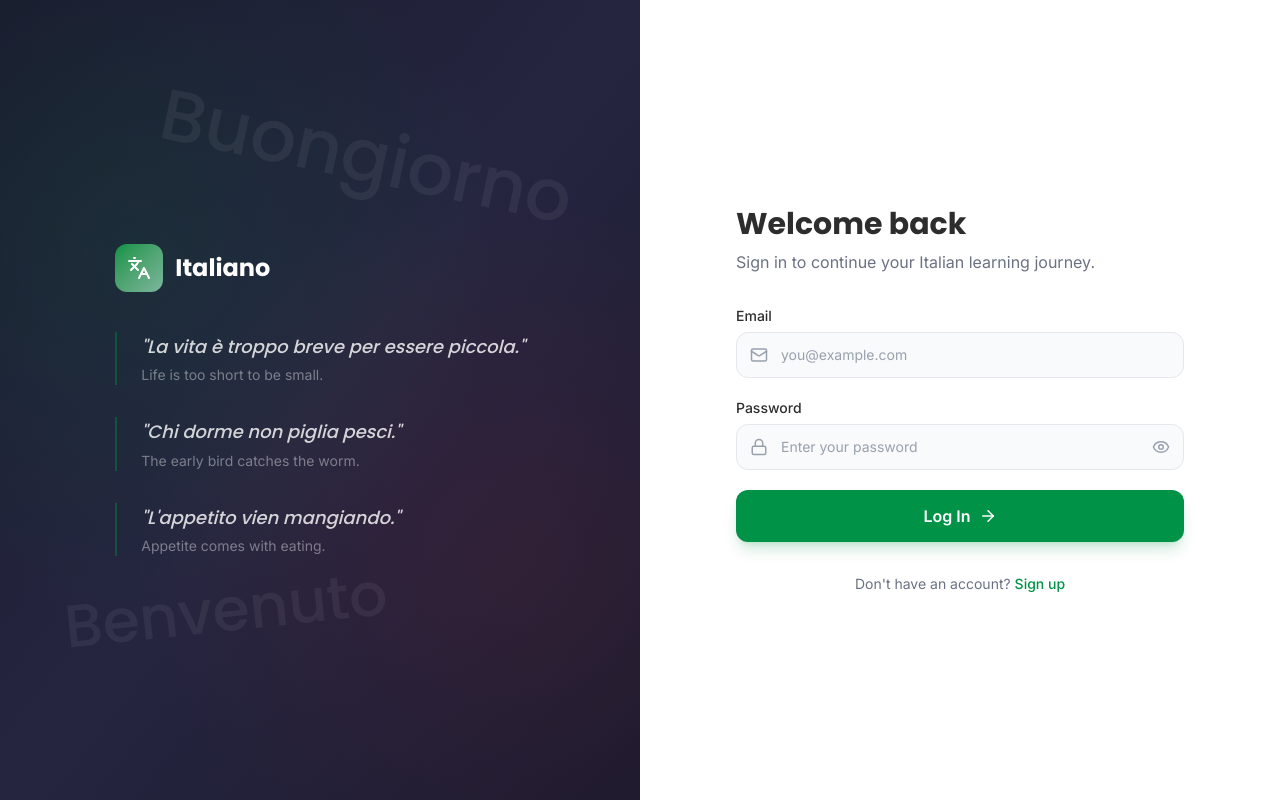
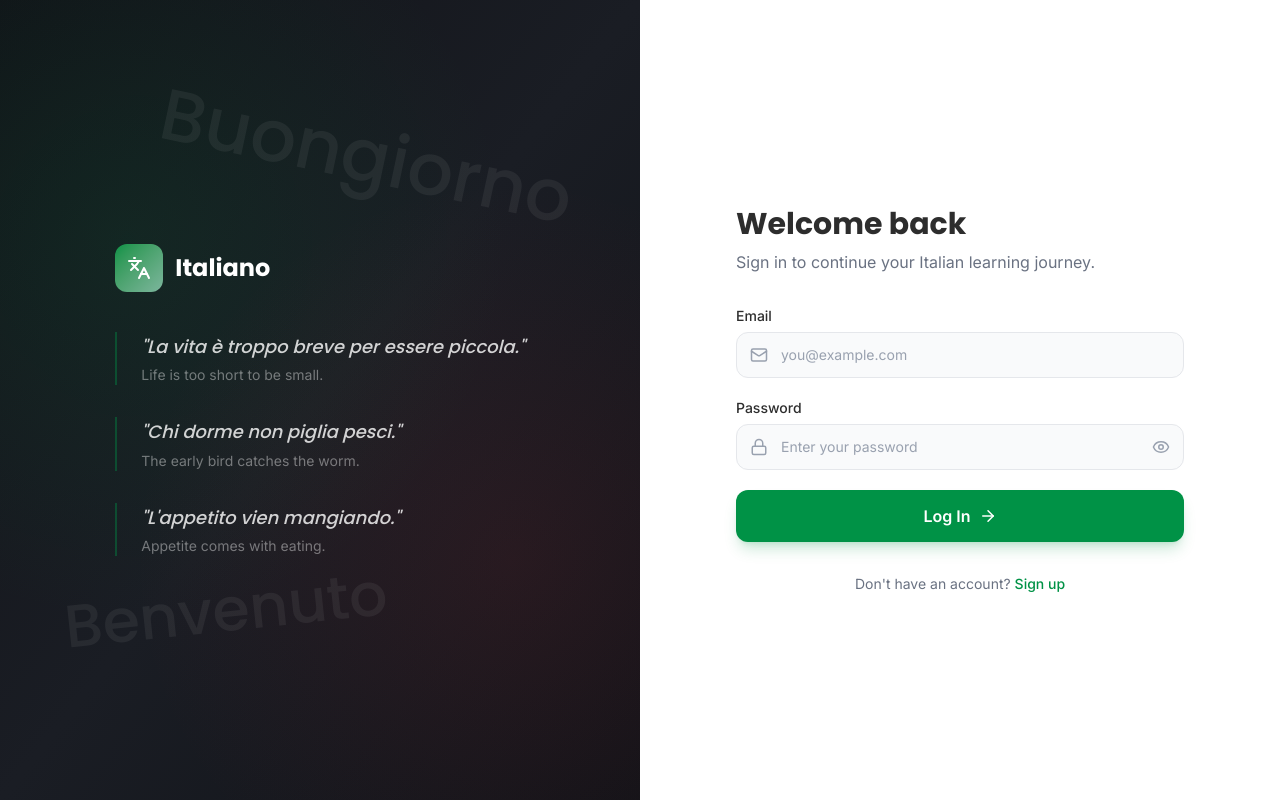
Before and after one commit to HafizAhmadHassan/italian-language-learning, a React (Vite) app: page /italian-language-learning/login in a window 1280 px wide. Built offline with nearby package versions, Linux system fonts and the light colour scheme.

Commit message:
Revamp dark mode color scheme: modern charcoal palette (#111318/#1A1D24/#22252E/#2E323C) replacing blue-purple tones

```diff
--- a/src/components/Layout/AppLayout.jsx
+++ b/src/components/Layout/AppLayout.jsx
@@ -63,7 +63,7 @@ export default function AppLayout() {
   const bottomBarBg = dark ? 'bg-italian-dark-card border-italian-dark-border' : 'bg-white border-gray-200';
 
   return (
-    <div className={`flex h-screen overflow-hidden ${dark ? 'bg-italian-dark' : 'bg-italian-light'}`}>
+    <div className={`flex h-screen overflow-hidden ${dark ? 'bg-[#111318]' : 'bg-italian-light'}`}>
       {/* Desktop Sidebar */}
       <aside
         className={`hidden md:flex flex-col w-[260px] shrink-0 ${sidebarBg} border-r ${sidebarBorder} transition-colors`}
@@ -120,7 +120,7 @@ export default function AppLayout() {
       </aside>
 
       {/* Main Content */}
-      <main className={`flex-1 overflow-y-auto ${dark ? 'bg-italian-dark' : 'bg-italian-light'}`}>
+      <main className={`flex-1 overflow-y-auto ${dark ? 'bg-[#111318]' : 'bg-italian-light'}`}>
         <Outlet />
       </main>
 
--- a/src/index.css
+++ b/src/index.css
@@ -9,10 +9,10 @@
   --color-italian-sage: #7CB69D;
   --color-italian-warm: #F5E6D3;
   --color-italian-light: #FEFCF8;
-  --color-italian-dark: #1A1A2E;
-  --color-italian-dark-card: #252540;
-  --color-italian-dark-surface: #2D2D4A;
-  --color-italian-dark-border: #3D3D5C;
+  --color-italian-dark: #111318;
+  --color-italian-dark-card: #1A1D24;
+  --color-italian-dark-surface: #22252E;
+  --color-italian-dark-border: #2E323C;
   --color-italian-purple: #6366F1;
   --font-sans: 'Inter', system-ui, -apple-system, sans-serif;
   --font-heading: 'Poppins', system-ui, -apple-system, sans-serif;
--- a/src/pages/Auth/Login.jsx
+++ b/src/pages/Auth/Login.jsx
@@ -68,7 +68,7 @@ export default function Login() {
   };
 
   return (
-    <div className="min-h-screen flex bg-white dark:bg-italian-dark">
+    <div className="min-h-screen flex bg-white dark:bg-[#111318]">
       {/* Decorative side */}
       <div className="hidden lg:flex lg:w-1/2 relative overflow-hidden bg-gradient-to-br from-italian-dark via-italian-dark-card to-italian-dark items-center justify-center p-12">
         <div className="absolute inset-0 pointer-events-none">
--- a/src/pages/Auth/Signup.jsx
+++ b/src/pages/Auth/Signup.jsx
@@ -79,7 +79,7 @@ export default function Signup() {
   ];
 
   return (
-    <div className="min-h-screen flex bg-white dark:bg-italian-dark">
+    <div className="min-h-screen flex bg-white dark:bg-[#111318]">
       {/* Decorative side */}
       <div className="hidden lg:flex lg:w-1/2 relative overflow-hidden bg-gradient-to-br from-italian-dark via-italian-dark-card to-italian-dark items-center justify-center p-12">
         <div className="absolute inset-0 pointer-events-none">
--- a/src/pages/Landing/index.jsx
+++ b/src/pages/Landing/index.jsx
@@ -487,7 +487,7 @@ function Footer() {
   };
 
   return (
-    <footer className="bg-italian-dark text-gray-400">
+    <footer className="bg-[#111318] text-gray-400">
       <div className="max-w-6xl mx-auto px-6 py-16">
         <div className="grid sm:grid-cols-2 lg:grid-cols-4 gap-12 mb-12">
           <div>
--- a/src/pages/Onboarding/index.jsx
+++ b/src/pages/Onboarding/index.jsx
@@ -413,7 +413,7 @@ export default function Onboarding() {
     step === 4 ? !!data.dailyGoal : true;
 
   return (
-    <div className="min-h-screen flex flex-col bg-gradient-to-br from-italian-cream via-white to-italian-cream dark:from-italian-dark dark:via-italian-dark dark:to-italian-dark">
+    <div className="min-h-screen flex flex-col bg-gradient-to-br from-italian-cream via-white to-italian-cream dark:from-[#111318] dark:via-[#111318] dark:to-[#111318]">
       {/* Header */}
       <div className="pt-8 pb-4 px-6">
         <StepIndicator current={step} total={TOTAL_STEPS} />
--- a/src/pages/Progress/index.jsx
+++ b/src/pages/Progress/index.jsx
@@ -113,10 +113,10 @@ export default function ProgressPage() {
             <BarChart data={weeklyData}>
               <XAxis dataKey="day" tick={{ fontSize: 12, fill: '#9CA3AF' }} axisLine={false} tickLine={false} />
               <YAxis hide />
-              <Tooltip contentStyle={{ borderRadius: '12px', border: 'none', boxShadow: '0 4px 12px rgba(0,0,0,0.1)', backgroundColor: '#252540', color: '#e5e5e5' }} />
+              <Tooltip contentStyle={{ borderRadius: '12px', border: 'none', boxShadow: '0 4px 12px rgba(0,0,0,0.1)', backgroundColor: '#1A1D24', color: '#e5e5e5' }} />
               <Bar dataKey="minutes" radius={[6, 6, 0, 0]} maxBarSize={40}>
                 {weeklyData.map((entry, index) => (
-                  <Cell key={`cell-${index}`} fill={entry.minutes > 0 ? '#009246' : '#3D3D5C'} />
+                  <Cell key={`cell-${index}`} fill={entry.minutes > 0 ? '#009246' : '#2E323C'} />
                 ))}
               </Bar>
             </BarChart>
```
